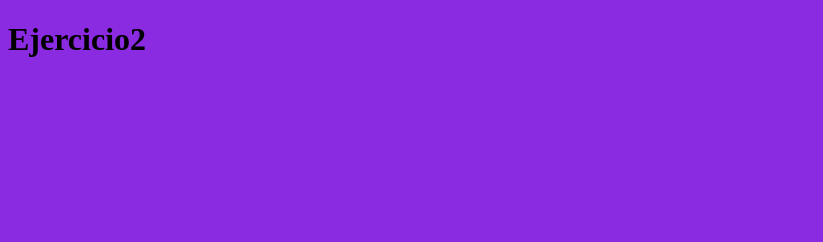
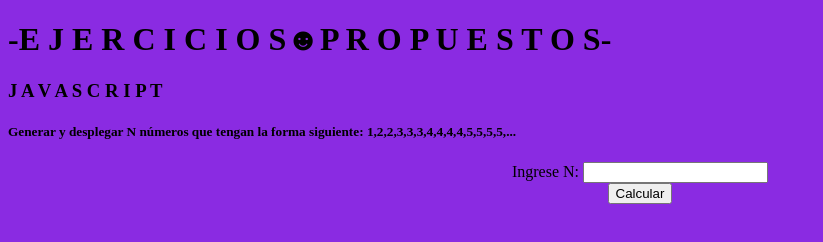
Before and after one commit to 7756931-54/JavaScript_01, a plain HTML site: page index.html in a window 1280 px wide. Shown: the whole page, without its empty margins (0-823 px from the left). Drawn offline with Linux system fonts and the light colour scheme.

Commit message:
Update index.html

```diff
--- a/index.html
+++ b/index.html
@@ -1,5 +1,5 @@
 <!DOCTYPE html>
-<html lang="en">
+<html lang="es">
 <head>
     <meta charset="UTF-8">
     <meta http-equiv="X-UA-Compatible" content="IE=edge">
@@ -9,7 +9,14 @@
     <script src="Ejercicio2.js"></script>
 </head>
 <body>
-    <h1>Ejercicio2</h1>
-
+    <h1>-E J E R C I C I O S☻P R O P U E S T O S-</h1>
+    <H3>J A V A    S C R I P T</H3>
+    <h5>Generar y desplegar N números que tengan la forma siguiente: 1,2,2,3,3,3,4,4,4,4,5,5,5,5,...</h5>
+    <center>
+        <label for = "numero"> Ingrese N: </label>
+        <input type = "number" id = "numero">
+        <br>
+        <button onclick = " Calcularnumero()">Calcular</button>
+    </center>
 </body>
 </html>
```
